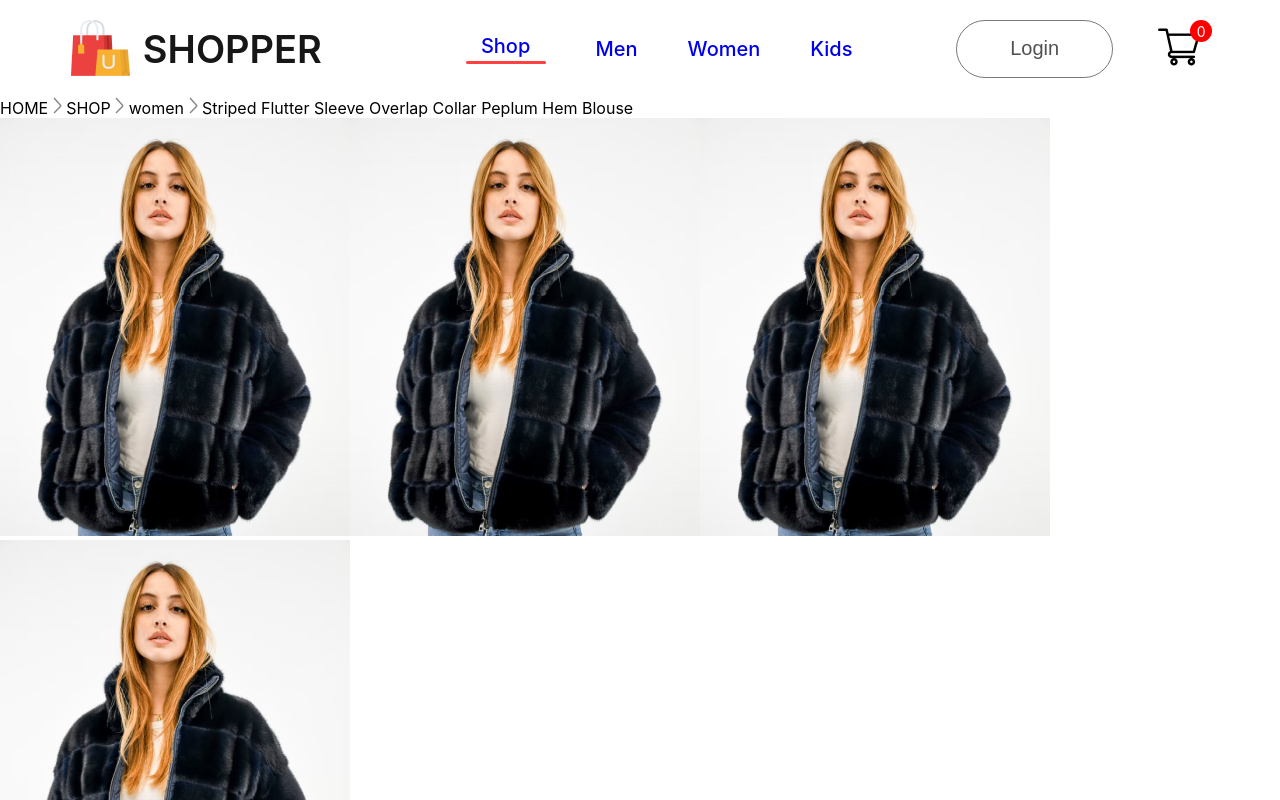
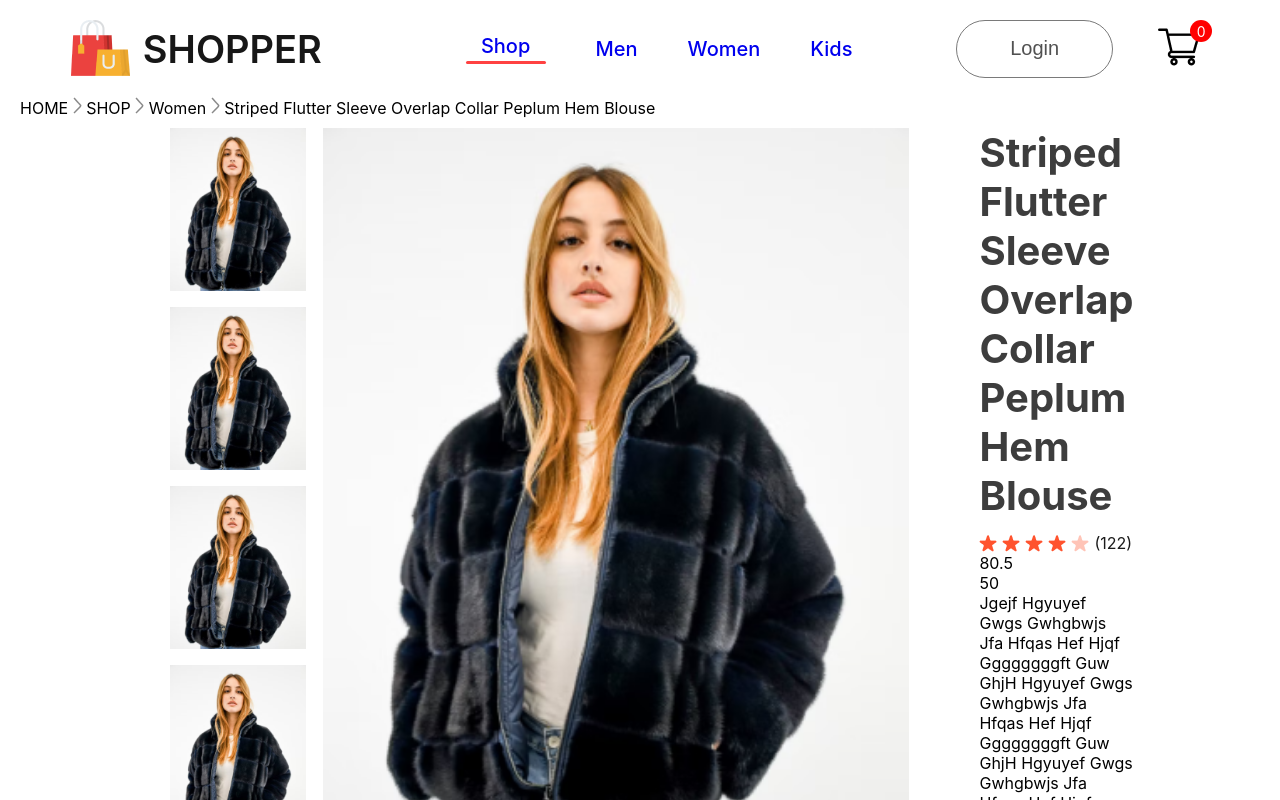
Before and after one commit to RaRashed/react_ecommerce, a React (Create React App) app: page /product/1 in a window 1280 px wide. Shown: the top 800 px of the page. Built offline with nearby package versions, Linux system fonts and the light colour scheme.

Commit message:
product show css

```diff
--- a/src/Components/Breadcrums/Breadcrum.css
+++ b/src/Components/Breadcrums/Breadcrum.css
@@ -0,0 +1,15 @@
+.breadcrum{
+    margin-bottom: 10px;
+    text-transform: capitalize;
+    justify-content: center;
+    margin-left: 20px;
+    /* display: flex;
+    align-items: center;
+    gap: 8px;
+    color: #5e5e5e;
+    font-size: 16px;
+    font-weight: 300;
+    margin: 60px 170px;
+    text-transform: capitalize; */
+
+}
--- a/src/Components/ProductDisplay/ProductDisplay.css
+++ b/src/Components/ProductDisplay/ProductDisplay.css
@@ -0,0 +1,39 @@
+.productdisplay{
+    display: flex;
+    margin: 10px 150px;
+}
+.productdisplay-left{
+    display: flex;
+    gap: 17px;
+}
+.productdisplay-img-list{
+    display: flex;
+    flex-direction: column;
+    gap: 16px;
+}
+.productdisplay-img-list img{
+    height: 163px;
+}
+.productdisplay-main-img{
+    width: 586px;
+    height: 700px;
+
+}
+.productdisplay-right{
+    margin: 0px 70px;
+    display: flex;
+    flex-direction: column;
+}
+.productdisplay-right h1{
+    color: #3d3d3d;
+    font-size: 40px;
+    font-weight: 700;
+}
+.productdisplay-right-stars{
+display: flex;
+align-items: center;
+margin-top: 13px;
+gap: 5px;
+color: #1c1c1c;
+font-size: 16px;
+}
--- a/src/Components/ProductDisplay/ProductDisplay.jsx
+++ b/src/Components/ProductDisplay/ProductDisplay.jsx
@@ -22,7 +22,7 @@ const ProductDisplay = (props) => {
                 <h1>
                     {product.name}
                 </h1>
-                <div className="productdisplay-right-star">
+                <div className="productdisplay-right-stars">
                     <img src={star_icon} alt="" />
                     <img src={star_icon} alt="" />
                     <img src={star_icon} alt="" />
```
